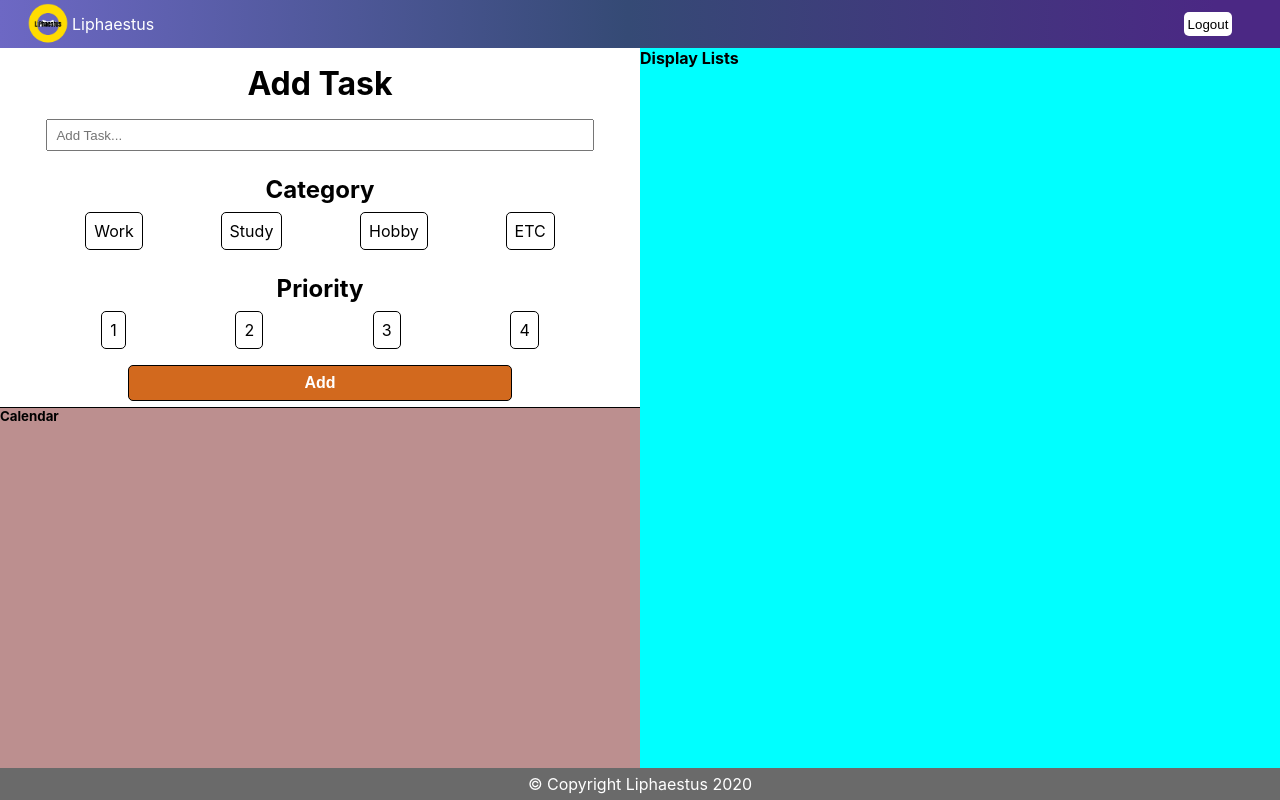
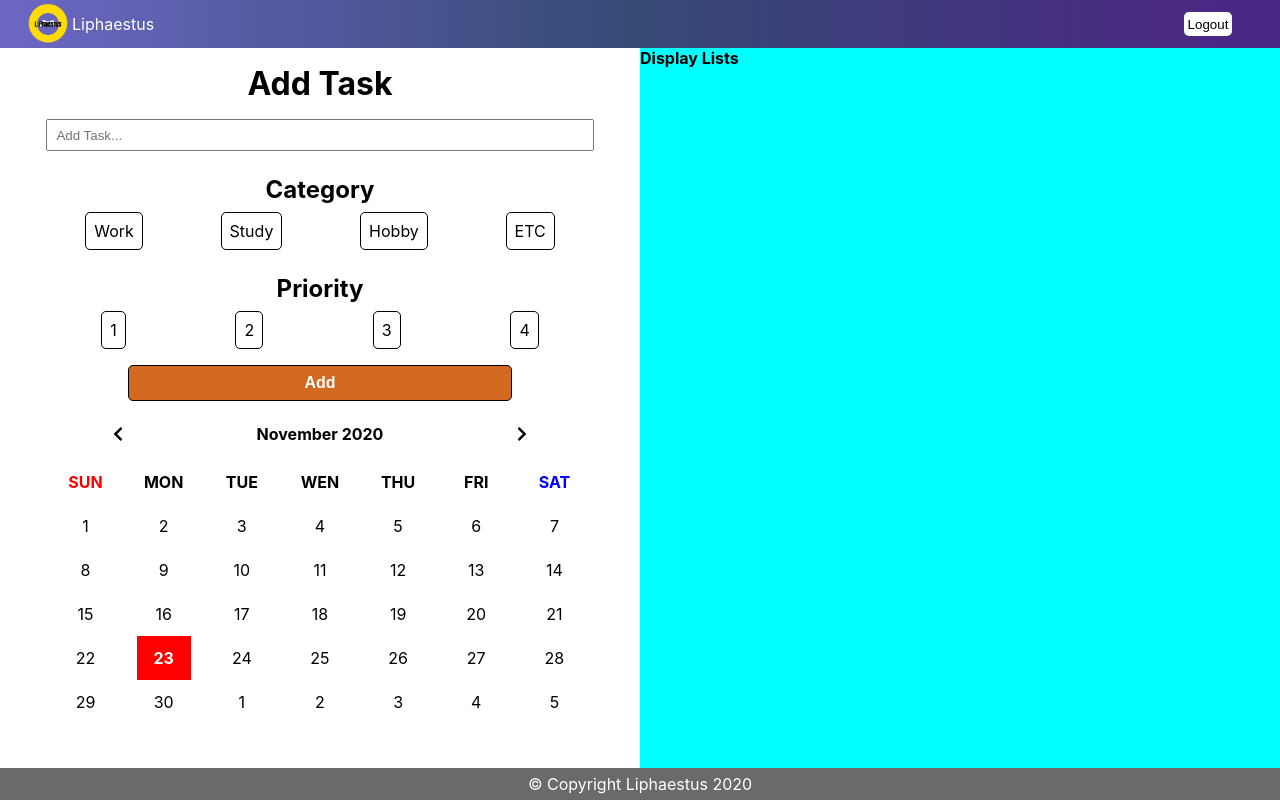
Before and after one commit to parkdl/liphaestus, a React (Create React App) app: page /lists in a window 1280 px wide. Built offline with nearby package versions, Linux system fonts and the light colour scheme; no server answers; sample sign-in values are in the browser's storage.

Commit message:
Build calendar

```diff
--- a/package.json
+++ b/package.json
@@ -3,10 +3,12 @@
   "version": "0.1.0",
   "private": true,
   "dependencies": {
+    "@fortawesome/fontawesome-free": "^5.15.1",
     "@testing-library/jest-dom": "^4.2.4",
     "@testing-library/react": "^9.3.2",
     "@testing-library/user-event": "^7.1.2",
     "firebase": "^8.0.0",
+    "moment": "^2.29.1",
     "react": "^17.0.1",
     "react-dom": "^17.0.1",
     "react-router-dom": "^5.2.0",
--- a/src/components/add_task/add_task.module.css
+++ b/src/components/add_task/add_task.module.css
@@ -5,7 +5,6 @@
     display: flex;
     flex-direction: column;
     align-items: center;
-    border-bottom: 1px solid black;
 }
 
 .title {
--- a/src/components/calendar/calendar.jsx
+++ b/src/components/calendar/calendar.jsx
@@ -1,10 +1,69 @@
-import React from "react";
+import React, { useEffect, useState } from "react";
 import styles from "./calendar.module.css";
+import CalendarHeader from "./calendar_header";
+import moment from "moment";
 
-const Calendar = props => {
+const Calendar = ({ value, onChange }) => {
+    const [calendar, setCalendar] = useState([]);
+
+    useEffect(() => {
+        setCalendar(buildCalendar(value));
+    }, [value]);
+
+    const buildCalendar = date => {
+        const items = [];
+
+        const startDay = date.clone().startOf("month").startOf("week");
+        const endDay = date.clone().endOf("month").endOf("week");
+
+        const _date = startDay.clone().subtract(1, "day");
+
+        while (_date.isBefore(endDay, "day")) {
+            items.push(
+                Array(7)
+                    .fill(0)
+                    .map(() => _date.add(1, "day").clone())
+            );
+        }
+
+        return items;
+    };
+
+    const isSelected = day => {
+        return value.isSame(day, "day");
+    };
+
+    const isToday = day => {
+        return moment(new Date()).isSame(day, "day");
+    };
+
+    const dayStyles = day => {
+        if (isSelected(day)) return "selected";
+        if (isToday(day)) return "today";
+        return "";
+    };
     return (
         <section className={styles.container}>
-            <h1>Calendar</h1>
+            <CalendarHeader value={value} onChange={onChange} />
+
+            <div className={styles.body}>
+                <ul className={styles.day_names}>
+                    {["Sun", "Mon", "Tue", "Wen", "Thu", "Fri", "Sat"].map(d => (
+                        <li key={d} className={styles.week}>
+                            {d}
+                        </li>
+                    ))}
+                </ul>
+                {calendar.map((week, wi) => (
+                    <div key={wi}>
+                        {week.map((day, di) => (
+                            <div key={di} className={styles.day} onClick={() => onChange(day)}>
+                                <div className={styles[dayStyles(day)]}>{day.format("D").toString()}</div>
+                            </div>
+                        ))}
+                    </div>
+                ))}
+            </div>
         </section>
     );
 };
--- a/src/components/calendar/calendar.module.css
+++ b/src/components/calendar/calendar.module.css
@@ -1,5 +1,71 @@
 .container {
-    background-color: rosybrown;
     width: 100%;
     height: 50%;
+    padding: 0 1rem;
+    display: flex;
+    flex-direction: column;
+    align-items: center;
 }
+
+.body {
+    width: 90%;
+}
+
+.day_names {
+    display: flex;
+}
+
+.week {
+    width: calc(100% / 7);
+    height: 44px;
+    line-height: 44px;
+    text-align: center;
+    text-transform: uppercase;
+    color: black;
+    font-weight: bold;
+}
+
+.week:first-child {
+    color: red;
+}
+
+.week:last-child {
+    color: blue;
+}
+
+.day {
+    position: relative;
+    width: calc(100% / 7);
+    height: 44px;
+    display: inline-block;
+    padding: 0;
+    margin: 0;
+    box-sizing: border-box;
+    z-index: 1;
+    text-align: center;
+    cursor: pointer;
+}
+
+.day div {
+    width: 54px;
+    height: 44px;
+    position: relative;
+    color: black;
+    z-index: 100;
+    line-height: 44px;
+    margin: 0 auto;
+}
+
+.day div.before {
+    color: grey;
+}
+
+.day div.selected {
+    background-color: red;
+    color: white;
+    font-weight: bold;
+}
+
+.day div.today {
+    background-color: grey;
+}
--- /dev/null
+++ b/src/components/calendar/calendar_header.jsx
@@ -0,0 +1,36 @@
+import React from "react";
+import styles from "./calendar_header.module.css";
+
+const CalendarHeader = ({ value, onChange }) => {
+    const currMonthName = () => {
+        return value.format("MMMM");
+    };
+
+    const currYear = () => {
+        return value.format("YYYY");
+    };
+
+    const prevMonth = () => {
+        return value.clone().subtract(1, "month");
+    };
+
+    const nextMonth = () => {
+        return value.clone().add(1, "month");
+    };
+
+    return (
+        <header className={styles.header}>
+            <div className={styles.previous} onClick={() => onChange(prevMonth())}>
+                <i className="fas fa-chevron-left"></i>
+            </div>
+            <div className={styles.current}>
+                {currMonthName()} {currYear()}
+            </div>
+            <div className={styles.next} onClick={() => onChange(nextMonth())}>
+                <i className="fas fa-chevron-right"></i>
+            </div>
+        </header>
+    );
+};
+
+export default CalendarHeader;
--- /dev/null
+++ b/src/components/calendar/calendar_header.module.css
@@ -0,0 +1,12 @@
+.header {
+    width: 90%;
+    display: flex;
+    justify-content: space-around;
+    padding: 1rem 0;
+    font-weight: bold;
+}
+
+.previous,
+.next {
+    cursor: pointer;
+}
--- a/src/components/lists/lists.jsx
+++ b/src/components/lists/lists.jsx
@@ -1,6 +1,8 @@
 import React, { useEffect } from "react";
 import { useState } from "react";
 import { useHistory } from "react-router-dom";
+import moment from "moment";
+
 import AddTask from "../add_task/add_task";
 import Calendar from "../calendar/calendar";
 import DisplayLists from "../display_lists/display_lists";
@@ -11,6 +13,8 @@ import styles from "./lists.module.css";
 const Lists = ({ authService }) => {
     const history = useHistory();
     const historyState = useHistory().state;
+
+    const [selectedDate, setSelectedDate] = useState(moment());
 
     const [userId, setUserId] = useState(historyState && historyState.id);
 
@@ -35,7 +39,7 @@ const Lists = ({ authService }) => {
             <section className={styles.lists_container}>
                 <section className={styles.set_lists}>
                     <AddTask />
-                    <Calendar />
+                    <Calendar value={selectedDate} onChange={setSelectedDate} />
                 </section>
 
                 <DisplayLists />
--- a/src/index.js
+++ b/src/index.js
@@ -3,6 +3,7 @@ import ReactDOM from "react-dom";
 import "./index.css";
 import App from "./app";
 import AuthService from "./service/auth_service";
+import "@fortawesome/fontawesome-free/js/all.js";
 
 const authService = new AuthService();
 
```
Also changed, not shown: 2 other files (tests, documents, lock files or other folders).
